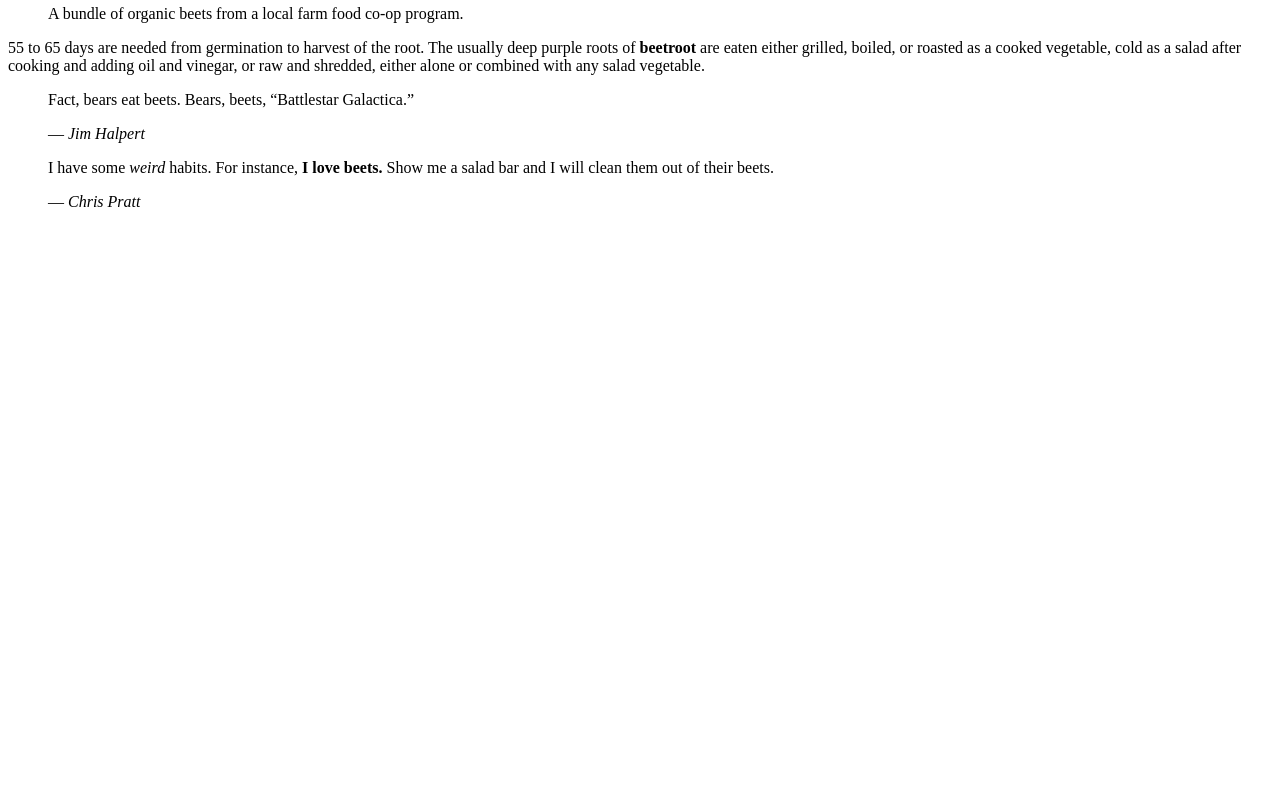
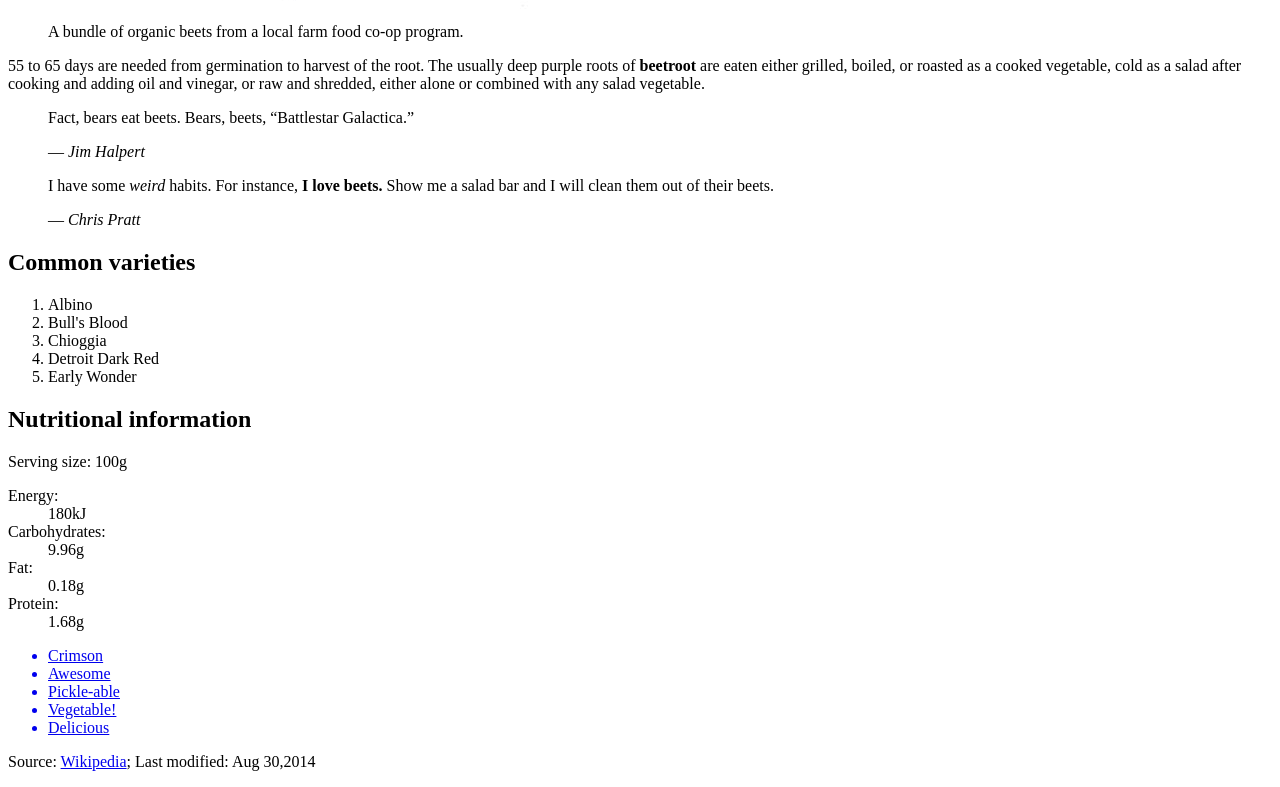
Before and after one commit to stacey-cowan/dsn1678-exercise-0, a plain HTML site: page index.html in a window 1280 px wide. Shown: the part 937-1724 px from the top of the page. Before the commit the page ends 1164 px from the top, so only its background shows below. Drawn offline with Linux system fonts and the light colour scheme.

Commit message:
Finished html, linked css

```diff
--- a/index.html
+++ b/index.html
@@ -1,3 +1,11 @@
+<!doctype html>
+<html>
+<head>
+<meta charset="UTF-8">
+<title>Beetroot</title>
+<link href="css/general.css" rel="stylesheet">
+</head>
+
 <header>
     <h1>Beetroot <i>(Beta Vulgaris)</i></h1>
 </header>
@@ -29,4 +37,47 @@ clean them out of their beets.</p>
         </footer>
     </blockquote>
 
+    <h2>Common varieties</h2>
+    <ol>
+        <li>Albino</li>
+        <li>Bull's Blood</li>
+        <li>Chioggia</li>
+        <li>Detroit Dark Red</li>
+        <li>Early Wonder</li>
+    </ol>
+
+    <h2>Nutritional information</h2>
+    <p>Serving size: 100g</p>
+
+    <dl>
+        <dt>Energy:</dt>
+        <dd>
+            <data>180kJ</data>
+        </dd>
+        <dt>Carbohydrates:</dt>
+        <dd>
+            <data>9.96g</data>
+        </dd>
+        <dt>Fat:</dt>
+        <dd>
+            <data>0.18g</data>
+        </dd>
+        <dt>Protein:</dt>
+        <dd>
+            <data>1.68g</data>
+        </dd>
+    </dl>
+
 </main>
+
+<footer>
+    <ul>
+        <a href="#"><li>Crimson</li></a>
+        <a href="#"><li>Awesome</li></a>
+        <a href="#"><li>Pickle-able</li></a>
+        <a href="#"><li>Vegetable!</li></a>
+        <a href="#"><li>Delicious</li></a>
+    </ul>
+
+    <p>Source: <a href="#">Wikipedia</a>; Last modified: <time>Aug 30,2014</time></p>
+</footer>
```
Also changed, not shown: css/general.css (added).
